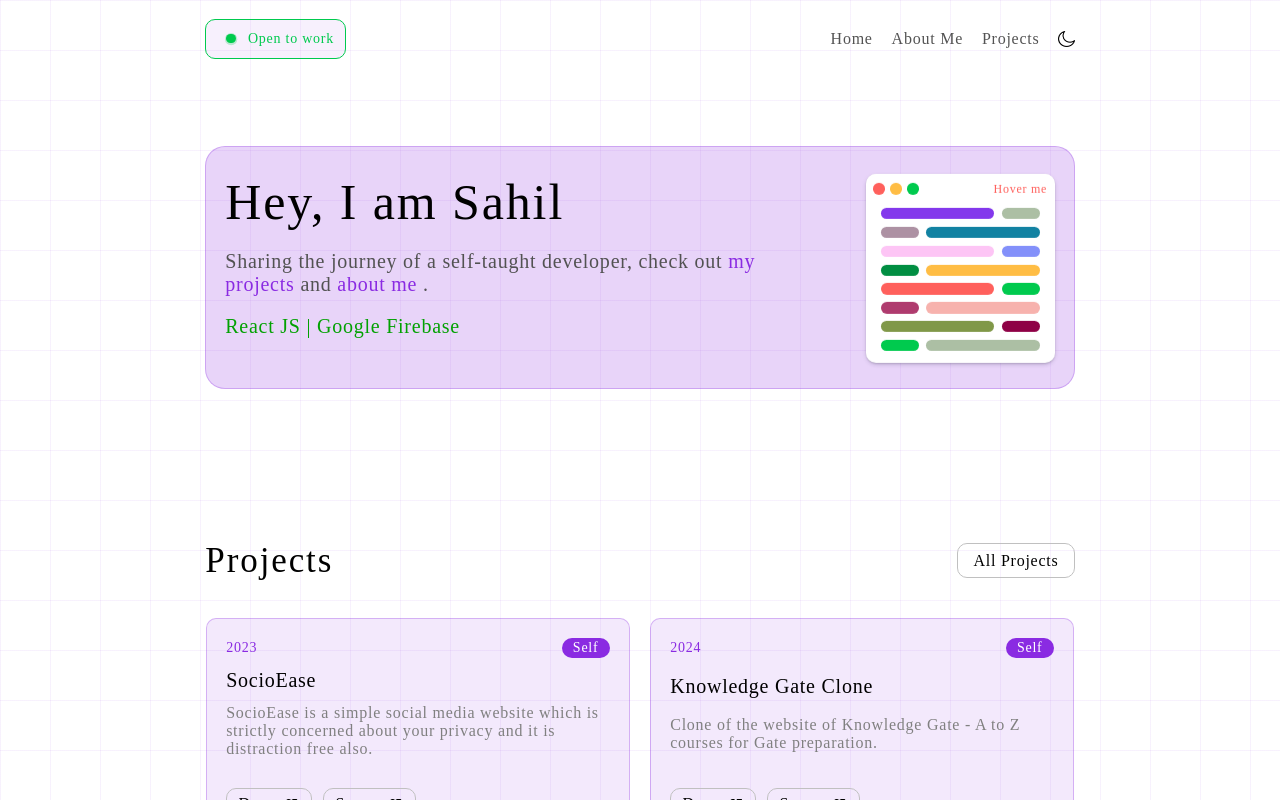
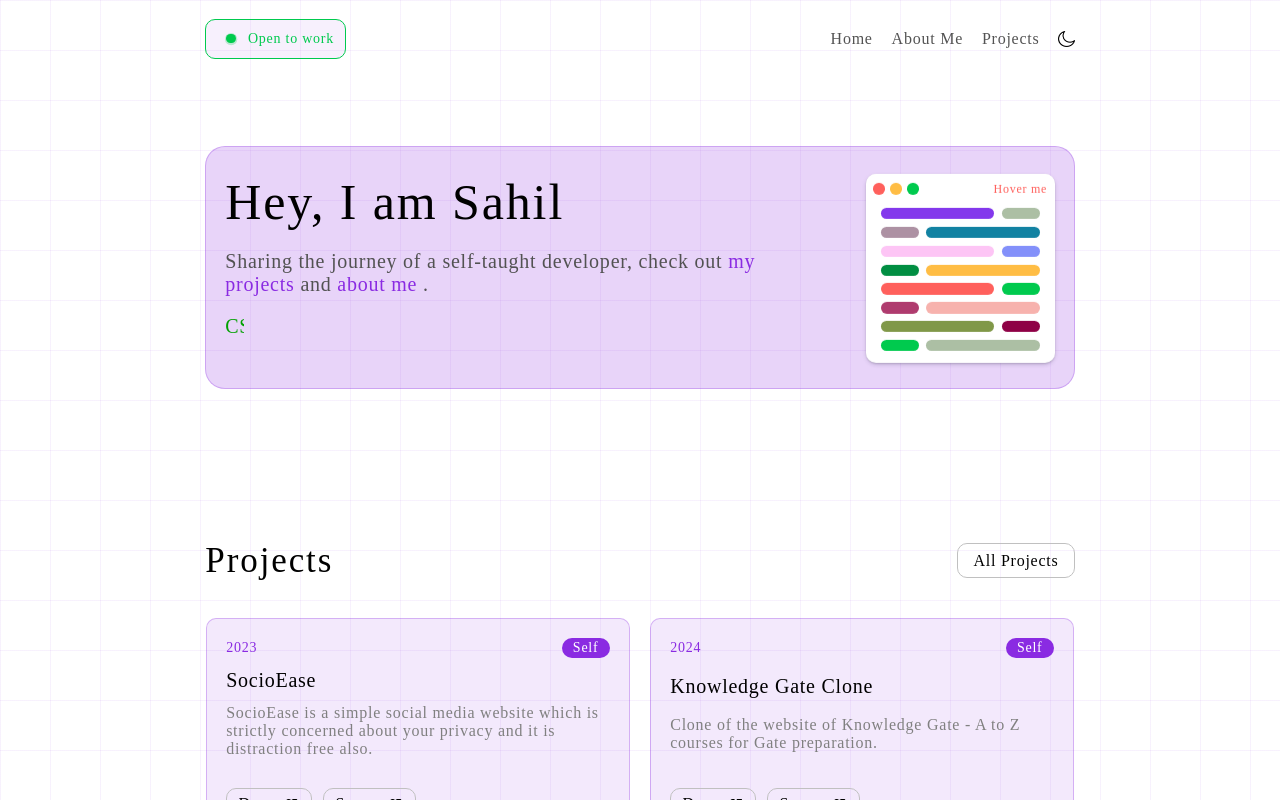
Before and after one commit to sahilkalkal9/portfolio_website, a React (Create React App) app: page / in a window 1280 px wide. Shown: the top 800 px of the page. Built offline with nearby package versions, Linux system fonts and the light colour scheme; a web font is replaced by a local one.

Commit message:
final ui

```diff
--- a/src/App.scss
+++ b/src/App.scss
@@ -1137,8 +1137,33 @@ $projectnamesize : 20px;
     margin: .3cm 0cm;
 }
 
+
 .skills-main {
     color: #FFBD44;
+    // width: 0;
+    // width: 3.1cm;
+    overflow: hidden;
+    // border-right: 1px solid white;
+    display: inline-block;
+    white-space: nowrap;
+    animation: typing 1.5s steps(13, end) infinite alternate;
+}
+
+
+@keyframes typing {
+    from {
+        width: 0%;
+    }
+
+    to {
+        width: 3.2cm;
+    }
+}
+
+@keyframes blink {
+    50% {
+        border-color: transparent;
+    }
 }
 
 .skills-main-light {
--- a/src/components/home/home.jsx
+++ b/src/components/home/home.jsx
@@ -2,7 +2,7 @@ import { Link } from "react-router-dom"
 import "../../App.scss"
 import codingImg from "./himg.jpg"
 import projects from "../projects/project.json"
-import { useEffect, useRef } from "react";
+import { useEffect, useRef, useState } from "react";
 
 function Home({ theme }) {
 
@@ -39,6 +39,29 @@ function Home({ theme }) {
     //     };
     // }, []);
 
+    const skills = ["HTML5", "CSS3", "JavaScript", "React JS", "Firebase", "Git", "GitHub"];
+    const [currentSkill, setCurrentSkill] = useState(skills[0]);
+    const [skillHeight, setSkillHeight] = useState(skills[0].length / 3);
+    let i = 0;
+
+    const changeSkillHeight = () => {
+        setCurrentSkill(skills[i]);
+        setSkillHeight(skills[i].length / 3);
+    };
+
+    useEffect(() => {
+        const interval = setInterval(() => {
+            i = (i + 1) % skills.length;
+            changeSkillHeight();
+        }, 3000);
+
+        return () => clearInterval(interval);
+    }, []);
+
+
+
+
+
     return (
         <div className="home">
             <div ref={homeRef} id="homeBox" className="home-box">
@@ -50,8 +73,8 @@ function Home({ theme }) {
                     <p className={`head-text head-text-${theme}`}>
                         Sharing the journey of a self-taught developer, check out <Link className="head-text-link" to='/projects' >my projects </Link>and <Link className="head-text-link" to='/about-me' >about me </Link>.
                     </p>
-                    <p className={`head-text head-text-${theme} skills-main skills-main-${theme}`}>
-                        React JS | Google Firebase
+                    <p className={`head-text head-text-${theme} skills-main skills-main-${theme} skfh`}>
+                        {currentSkill}
                     </p>
 
 
```
